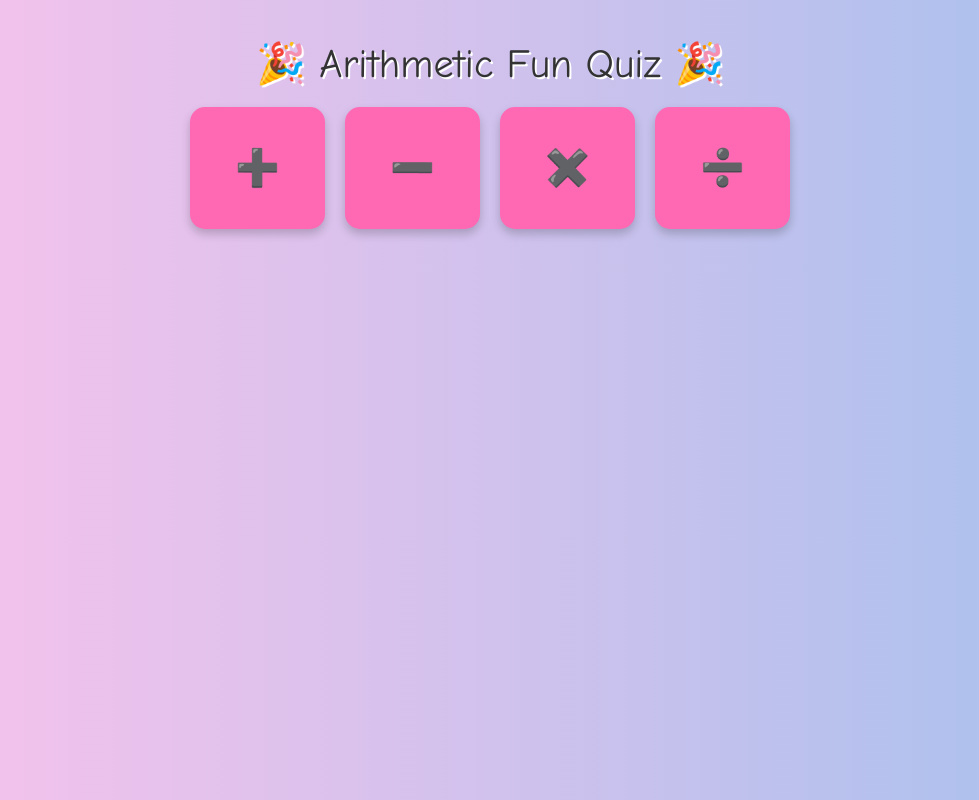
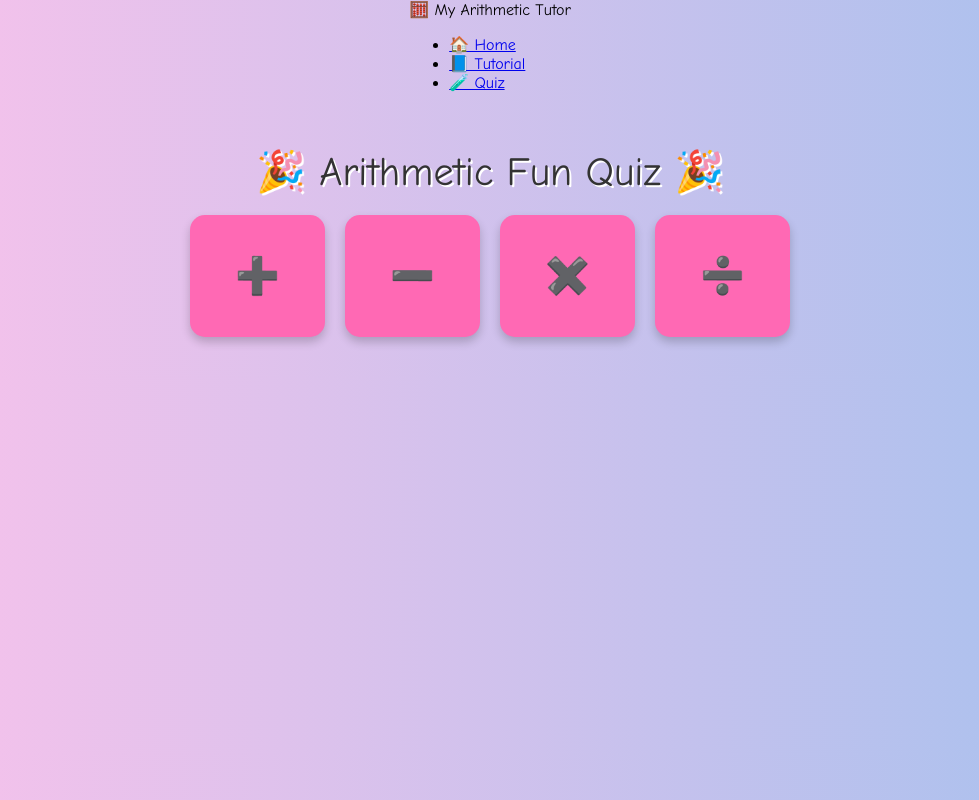
Before and after one commit to Akamshu/math, a plain HTML site: page maths.html in a window 1280 px wide. Shown: the whole page, without its empty margins (150-1129 px from the left). Drawn offline with Linux system fonts and the light colour scheme.

Commit message:
Update maths.html

```diff
--- a/maths.html
+++ b/maths.html
@@ -106,6 +106,16 @@
   </style>
 </head>
 <body>
+  <!-- Navigation Bar -->
+<nav class="navbar">
+  <div class="nav-brand">🧮 My Arithmetic Tutor</div>
+  <ul class="nav-links">
+    <li><a href="#" onclick="goHome()">🏠 Home</a></li>
+    <li><a href="#" onclick="goHome()">📘 Tutorial</a></li>
+     <li><a href="maths.html">🧪 Quiz</a></li>
+  </ul>
+</nav>
+
   <div class="title">🎉 Arithmetic Fun Quiz 🎉</div>
   <div class="operations-container">
     <div class="card" onclick="startQuiz('+')">➕</div>
```
